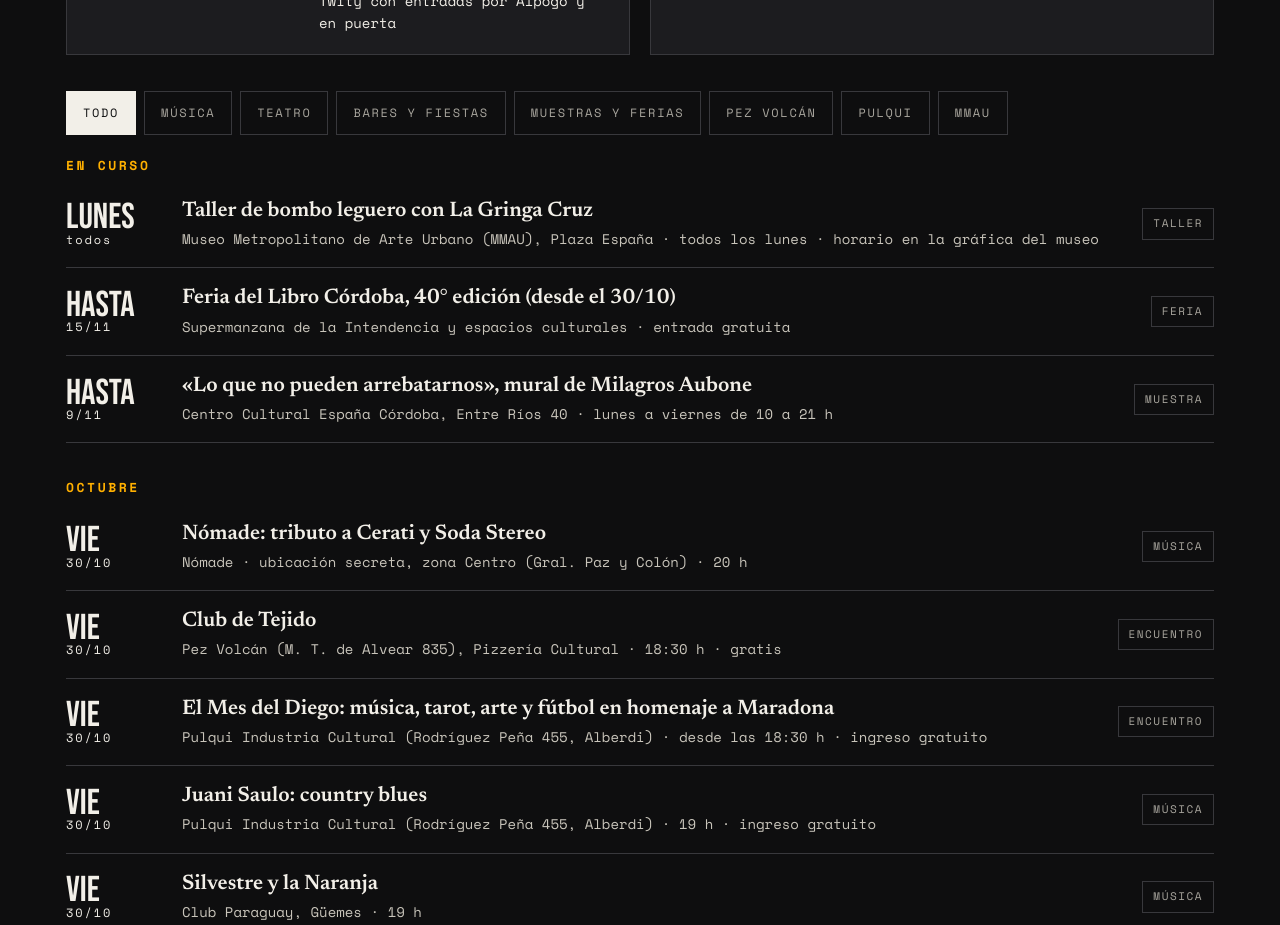
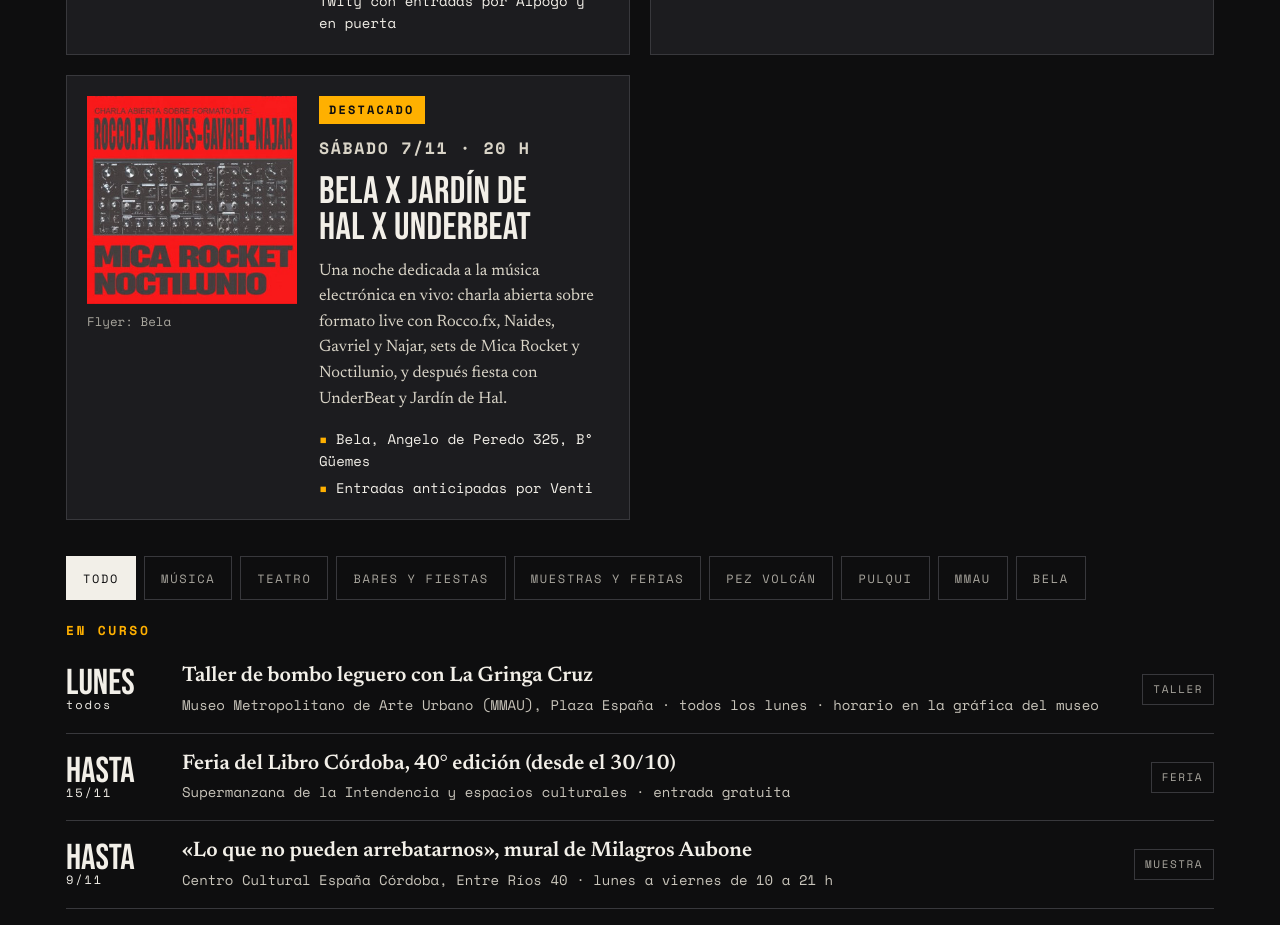
Before and after one commit to jazminlozanobosch/apagonurbano, a plain HTML site: page index.html in a window 1280 px wide. Shown: the part 3000-3925 px from the top of the page. Drawn offline with nearby package versions, Linux system fonts and the light colour scheme.

Commit message:
Agenda: sumo evento de Bela del 7/11 con flyer

```diff
--- a/index.html
+++ b/index.html
@@ -145,6 +145,16 @@
           <ul class="dest-datos"><li>Explanada del MMAU, Plaza España</li><li>Horario a confirmar en las redes del museo</li></ul>
         </div>
       </article>
+      <article class="dest-agenda">
+        <figure><img src="assets/flyers/bela-07-11.jpg" alt="Flyer de Bela: charla abierta sobre formato live con Rocco.fx, Naides, Gavriel y Najar, y música de Mica Rocket y Noctilunio" loading="lazy"><figcaption>Flyer: Bela</figcaption></figure>
+        <div class="dest-txt">
+          <span class="label tipo">Destacado</span>
+          <p class="dest-cuando">Sábado 7/11 · 20 h</p>
+          <h3>Bela x Jardín de Hal x UnderBeat</h3>
+          <p>Una noche dedicada a la música electrónica en vivo: charla abierta sobre formato live con Rocco.fx, Naides, Gavriel y Najar, sets de Mica Rocket y Noctilunio, y después fiesta con UnderBeat y Jardín de Hal.</p>
+          <ul class="dest-datos"><li>Bela, Angelo de Peredo 325, B° Güemes</li><li>Entradas anticipadas por Venti</li></ul>
+        </div>
+      </article>
       </div>
       <div class="filtros" role="group" aria-label="Filtrar agenda">
         <button type="button" id="f-todo" data-f="todo" aria-pressed="true">Todo</button>
@@ -155,6 +165,7 @@
         <button type="button" id="f-pez" data-f="pezvolcan" aria-pressed="false">Pez Volcán</button>
         <button type="button" id="f-pulqui" data-f="pulqui" aria-pressed="false">Pulqui</button>
         <button type="button" id="f-mmau" data-f="mmau" aria-pressed="false">MMAU</button>
+        <button type="button" id="f-bela" data-f="bela" aria-pressed="false">Bela</button>
       </div>
       <ul class="agenda" id="agenda-lista">
         <li class="mes"><h3>En curso</h3></li>
@@ -198,6 +209,7 @@
         <li data-c="musica pezvolcan"><div class="dia">VIE<span>6/11</span></div><div class="evento"><strong>Noche de Boleros: Catalina y Las Bordonas de Oro</strong><small>Pez Volcán (M. T. de Alvear 835) · 21 h · desde $25.000</small></div><span class="tag">Música</span></li>
         <li data-c="musica"><div class="dia">VIE<span>6/11</span></div><div class="evento"><strong>Pablo Gener presenta su nuevo disco</strong><small>Legrand Mercado Alberdi (Mendoza 471) · 20 h · $20.000</small></div><span class="tag">Música</span></li>
         <li data-c="musica"><div class="dia">VIE<span>6/11</span></div><div class="evento"><strong>Ayax y Prok, gira Latam 2026</strong><small>Pétalos de Sol · horario a confirmar</small></div><span class="tag">Música</span></li>
+        <li data-c="musica bares bela"><div class="dia">SÁB<span>7/11</span></div><div class="evento"><strong>Bela x Jardín de Hal x UnderBeat: charla sobre formato live (Rocco.fx, Naides, Gavriel, Najar), música en vivo de Mica Rocket y Noctilunio, y fiesta</strong><small>Bela (Angelo de Peredo 325, B° Güemes) · 20 h · anticipadas por Venti</small></div><span class="tag">Música</span></li>
         <li data-c="musica pezvolcan"><div class="dia">SÁB<span>7/11</span></div><div class="evento"><strong>Noche Flamenca</strong><small>Pez Volcán (M. T. de Alvear 835) · 21 h · desde $30.000</small></div><span class="tag">Música</span></li>
         <li data-c="bares"><div class="dia">SÁB<span>7/11</span></div><div class="evento"><strong>Luaso x Trance</strong><small>Legrand Mercado Alberdi (Mendoza 471) · 20 h · $12.000</small></div><span class="tag">Electrónica</span></li>
         <li data-c="musica pezvolcan"><div class="dia">JUE<span>12/11</span></div><div class="evento"><strong>Rosa Profunda</strong><small>Pez Volcán (M. T. de Alvear 835) · 20 h · desde $12.000</small></div><span class="tag">Música</span></li>
```
Also changed, not shown: assets/apple-touch-icon.png, assets/flyers/bela-07-11.jpg (added).
